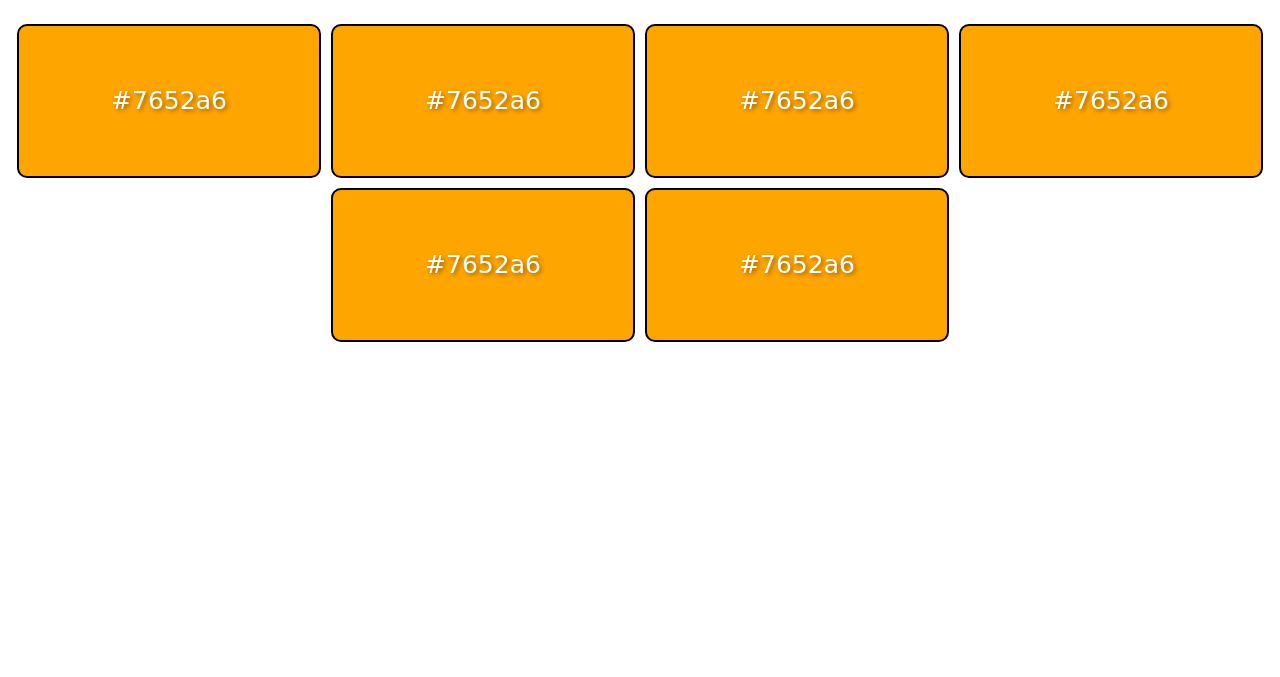
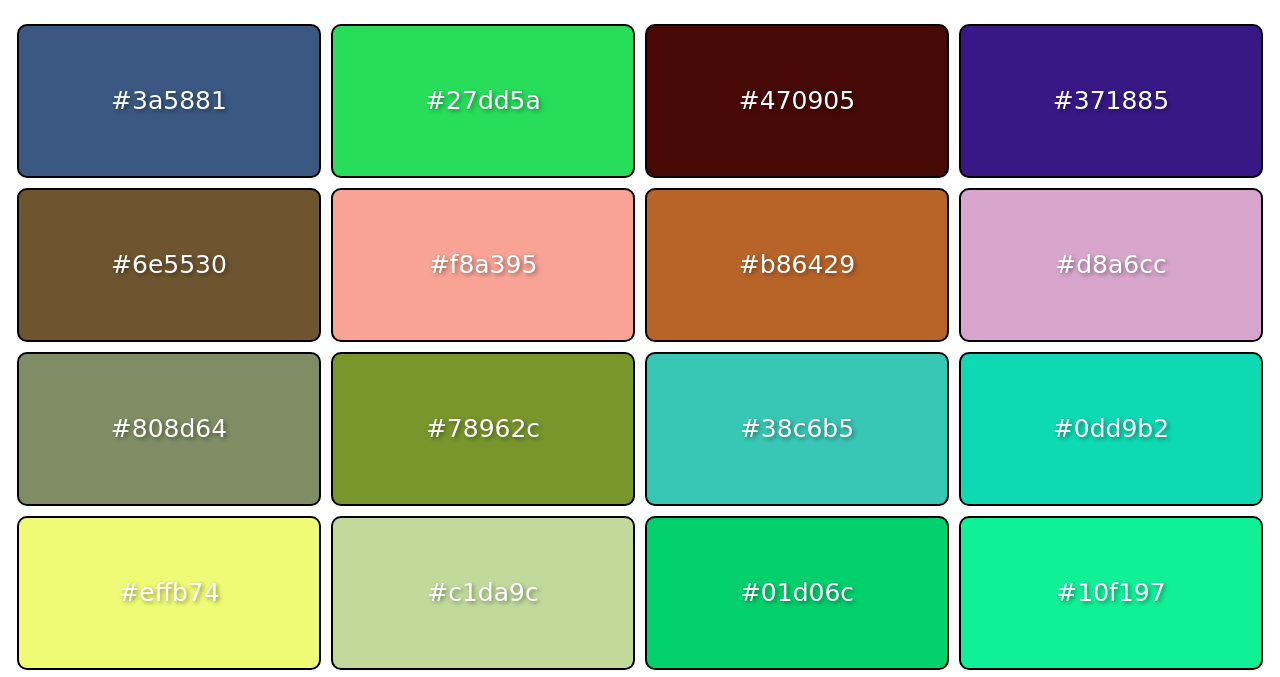
Before and after one commit to radykalnyradek/random-color-generator, a plain HTML site: page index.html in a window 1280 px wide. Shown: the part 62-739 px from the top of the page. Drawn offline with Linux system fonts and the light colour scheme.

Commit message:
Added & linked script.js

```diff
--- a/index.html
+++ b/index.html
@@ -9,13 +9,7 @@
   </head>
   <body>
     <h1>Random Color Generator</h1>
-    <div class="container">
-      <div class="color-container">#7652a6</div>
-      <div class="color-container">#7652a6</div>
-      <div class="color-container">#7652a6</div>
-      <div class="color-container">#7652a6</div>
-      <div class="color-container">#7652a6</div>
-      <div class="color-container">#7652a6</div>
-    </div>
+    <div class="container"></div>
+    <script src="script.js"></script>
   </body>
 </html>
--- /dev/null
+++ b/script.js
@@ -0,0 +1,30 @@
+const containerEl = document.querySelector(".container");
+
+for (i = 0; i < 30; i++) {
+  const colorContainerEl = document.createElement("div");
+  colorContainerEl.classList.add("color-container");
+  containerEl.appendChild(colorContainerEl);
+}
+
+const containerElements = document.querySelectorAll(".color-container");
+
+function generateColors() {
+  containerElements.forEach((colorContainer) => {
+    const newColorCode = randomColor();
+    colorContainer.innerText = "#" + newColorCode;
+    colorContainer.style.backgroundColor = "#" + newColorCode;
+  });
+}
+
+function randomColor() {
+  const chars = "0123456789abcdef";
+  const colorCodeLength = 6;
+  let color = "";
+  for (i = 0; i < colorCodeLength; i++) {
+    const randomNum = Math.floor(Math.random() * chars.length);
+    color += chars[randomNum];
+  }
+  return color;
+}
+
+generateColors();
```
